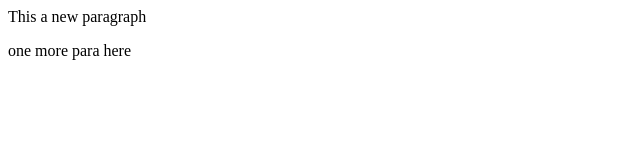
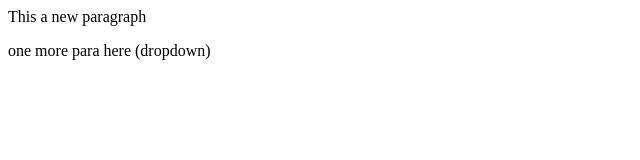
Before and after one commit to shubham12an-2007/localRepo, a plain HTML site: page index.html in a window 1280 px wide. Shown: the full height of the page, 0-640 px from the left. Drawn offline with Linux system fonts and the light colour scheme.

Commit message:
add dropdown

```diff
--- a/index.html
+++ b/index.html
@@ -1,2 +1,2 @@
 <p>This a new paragraph </p>
-<p>one more para here </p>
+<p>one more para here (dropdown) </p>
```
